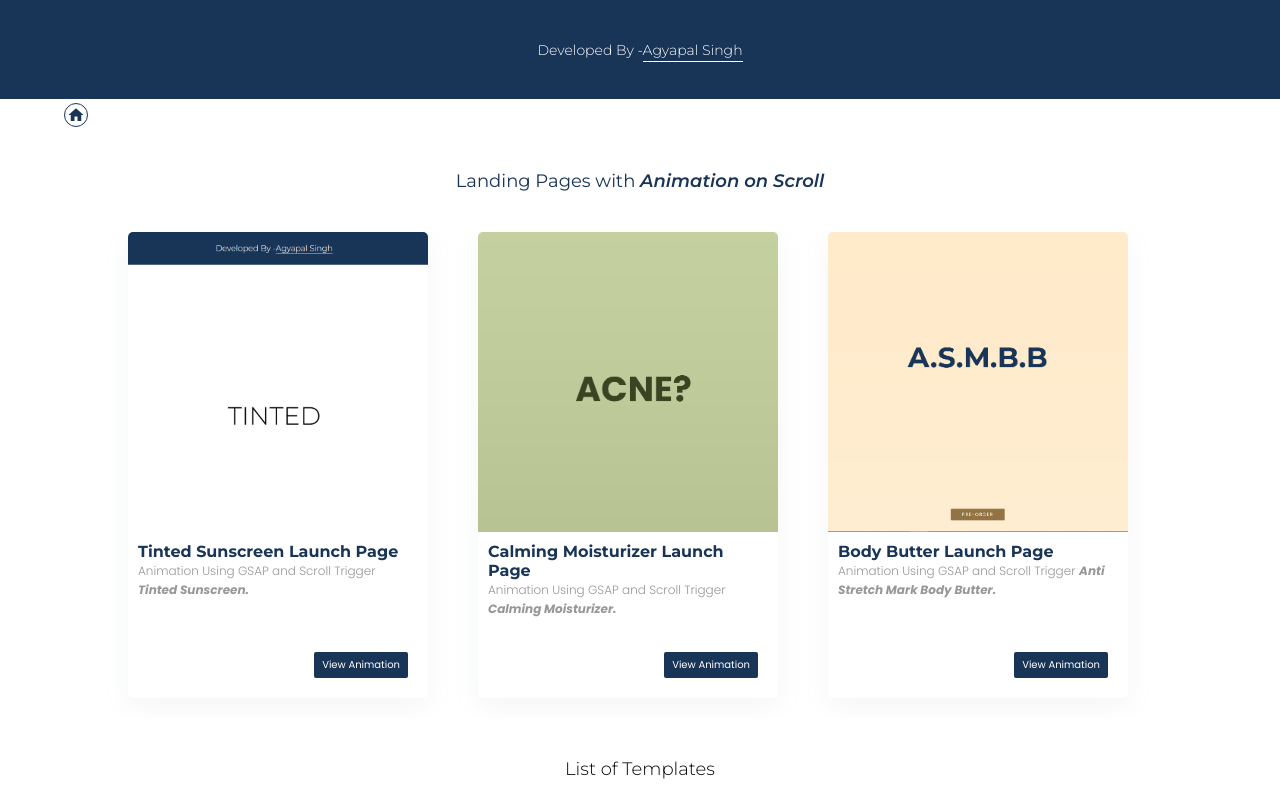
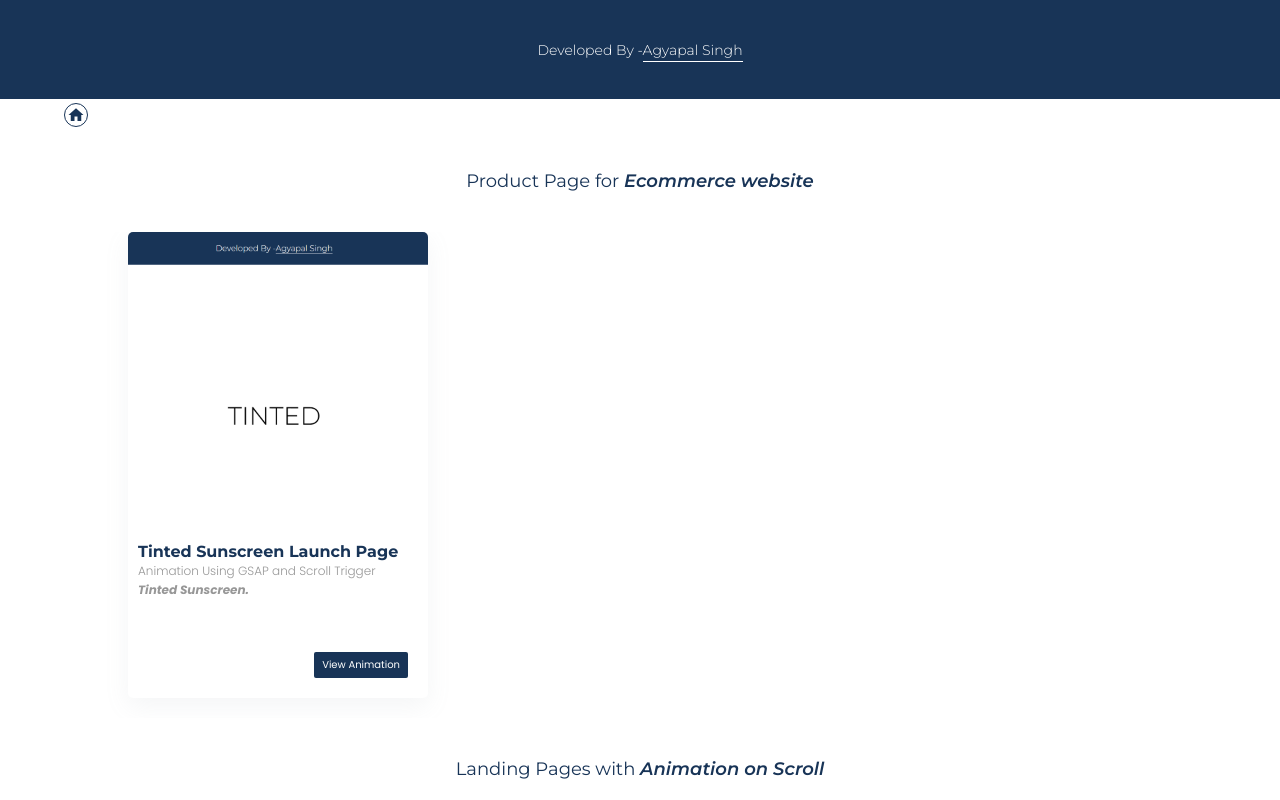
Before and after one commit to AgyapalSingh/React-Templates-Projects, a React (Vite) app: page / in a window 1280 px wide. Shown: the top 800 px of the page. Built offline with nearby package versions, Linux system fonts and the light colour scheme.

Commit message:
Product Page Template Added

```diff
--- a/src/App.jsx
+++ b/src/App.jsx
@@ -11,6 +11,7 @@ import TintedLaunchPage from "./Components/Animations/TintedLaunchPage";
 import CalmingMoisturizerLaunchPage from "./Components/Animations/CalmingMoisturizerLaunchPage";
 import AutoScrollToTop from "./Snippit/AutoScrollToTop";
 import BodyButterLaunchPage from "./Components/Animations/BodyButterLaunchPage";
+import ExampleProduct from "./Components/ProductPages/ExampleProduct";
 
 function App() {
   const [showTopButton, setShowTopButton] = useState(false);
@@ -58,6 +59,11 @@ function App() {
             path="/body-butter-launch-page"
             element={<BodyButterLaunchPage />}
           />
+
+          <Route
+            path="/product-page"
+            element={<ExampleProduct />}
+          />
         </Routes>
       </AutoScrollToTop>
       <Footer />
--- a/src/Components/HomePage.jsx
+++ b/src/Components/HomePage.jsx
@@ -2,10 +2,41 @@ import React from "react";
 import { Link } from "react-router-dom";
 import data from "../Data/TemplateData.json";
 import animationData from "../Data/AnimationData.json";
+import productPageDate from "../Data/ProductPageData.json"
 
 const HomePage = () => {
   return (
     <main className="ag-tempalte-container">
+      <h1 className="ag-animation-title">Product Page for <i>Ecommerce website</i></h1>
+      <section className="ag-animation-section">
+        <div className="ag-animation-card-container">
+          {productPageDate.map((item, index) => (
+            <div className="ag-animation-card" key={index}>
+              <div className="ag-animation-card-image">
+                {item.img && <img src={item.img} alt={item.title} />}
+              </div>
+              <div className="ag-animation-card-content">
+                <div className="ag-animation-card-info">
+                  <h1>{item.title}</h1>
+                  <span>
+                    {item["description"]}
+                    <i>
+                      {" "}
+                      <b>{item["description-2"]}</b>
+                    </i>
+                  </span>
+                </div>
+              </div>
+              <div className="ag-animation-card-btn">
+                <Link to={`/${item.linkTo}`}>
+                  <p>View Animation</p>
+                </Link>
+              </div>
+            </div>
+          ))}
+        </div>
+      </section>
+
       <h1 className="ag-animation-title">Landing Pages with <i>Animation on Scroll</i></h1>
       <section className="ag-animation-section">
         <div className="ag-animation-card-container">
--- /dev/null
+++ b/src/Components/ProductPages/ExampleProduct.jsx
@@ -0,0 +1,9 @@
+import React from 'react'
+
+const ExampleProduct = () => {
+  return (
+    <div>ExampleProduct</div>
+  )
+}
+
+export default ExampleProduct
--- /dev/null
+++ b/src/Data/ProductPageData.json
@@ -0,0 +1,10 @@
+[
+    {
+      "id": 1,
+      "title": "Tinted Sunscreen Launch Page",
+      "description": "Animation Using GSAP and Scroll Trigger",
+      "description-2": "Tinted Sunscreen.",
+      "linkTo": "product-page",
+      "img": "/imgs/Animation/Tinted_launch_Page.png"
+    }
+  ]
```
